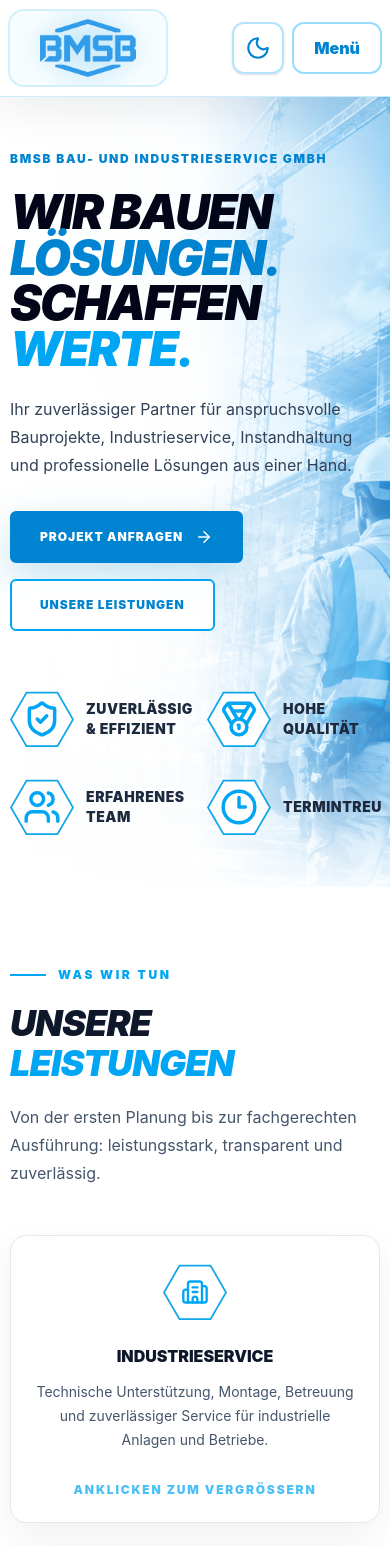
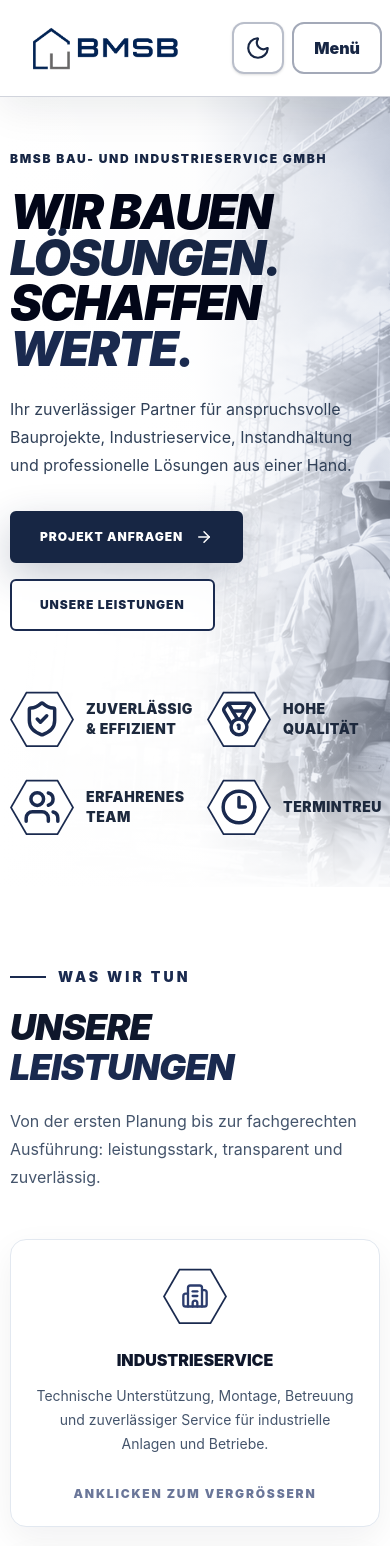
Before and after one commit to bmkbauservice-hue/BMSB_GmbH_Version_2, a React (Vite) app: page / in a window 390 px wide. Shown: the top 1546 px of the page. Built offline with nearby package versions, Linux system fonts and the light colour scheme.

Commit message:
BMSB Website mit neuem Logo und Design finalisieren

```diff
--- a/index.html
+++ b/index.html
@@ -4,7 +4,7 @@
     <meta charset="UTF-8" />
     <meta name="viewport" content="width=device-width, initial-scale=1.0" />
     <meta name="description" content="BMSB Bau- und Industrieservice GmbH in Berlin – Bauleistungen, Industrieservice, Instandhaltung und professionelle Lösungen aus einer Hand." />
-    <meta name="theme-color" content="#0ea5e9" />
+    <meta name="theme-color" content="#1a2a4f" />
     <script>
       try {
         const savedTheme = localStorage.getItem("bmsb-theme");
@@ -15,12 +15,12 @@
         document.documentElement.style.colorScheme = useDarkTheme ? "dark" : "light";
         document
           .querySelector('meta[name="theme-color"]')
-          ?.setAttribute("content", useDarkTheme ? "#07111d" : "#0ea5e9");
+          ?.setAttribute("content", useDarkTheme ? "#07111d" : "#1a2a4f");
       } catch {
         document.documentElement.classList.remove("dark");
       }
     </script>
-    <link rel="icon" type="image/png" href="%BASE_URL%images/brand/bmsb-logo.png" />
+    <link rel="icon" type="image/png" href="%BASE_URL%images/brand/bmsb-logo-wordmark.png" />
     <title>BMSB Bau- und Industrieservice GmbH</title>
   </head>
   <body>
--- a/src/components/Cta.jsx
+++ b/src/components/Cta.jsx
@@ -2,7 +2,7 @@ export default function Cta() {
   return (
     <section id="kontakt" className="relative overflow-hidden bg-white py-24 transition-colors duration-300 blue-grid dark:bg-slate-950">
       <div className="section-shell">
-        <div className="overflow-hidden rounded-[2.5rem] bg-sky-500 p-8 text-white shadow-2xl shadow-sky-500/20 transition-colors duration-300 dark:bg-sky-900 dark:shadow-black/30 sm:p-12 lg:p-16">
+        <div className="overflow-hidden rounded-[2.5rem] bg-sky-500 p-8 text-white shadow-2xl shadow-sky-500/20 transition-all duration-300 hover:-translate-y-1 hover:shadow-[0_28px_70px_rgba(26,42,79,0.28)] dark:bg-sky-900 dark:shadow-black/30 sm:p-12 lg:p-16">
           <div className="grid gap-10 lg:grid-cols-[1.25fr_0.75fr] lg:items-end">
             <div className="max-w-3xl">
               <p className="text-sm font-black uppercase tracking-[0.25em] text-white/75">
@@ -18,13 +18,13 @@ export default function Cta() {
               </p>
               <a
                 href="mailto:info@bmsb-gmbh.com"
-                className="mt-8 inline-flex rounded-xl bg-white px-6 py-4 font-black uppercase tracking-wide text-sky-600 transition hover:-translate-y-1"
+                className="mt-8 inline-flex rounded-xl bg-white px-6 py-4 font-black uppercase tracking-wide text-[#1a2a4f] transition hover:-translate-y-1 hover:bg-sky-50"
               >
                 E-Mail schreiben →
               </a>
             </div>
 
-            <address className="not-italic rounded-3xl border border-white/25 bg-white/10 p-6 text-white backdrop-blur">
+            <address className="not-italic rounded-3xl border border-white/25 bg-white/10 p-6 text-white backdrop-blur transition-all duration-300 hover:border-white/45 hover:bg-white/15">
               <p className="font-black">BMSB Bau- und Industrieservice GmbH</p>
               <p className="mt-4 leading-7 text-white/85">
                 Unter den Linden 26–30<br />
--- a/src/components/Header.jsx
+++ b/src/components/Header.jsx
@@ -17,18 +17,14 @@ export default function Header() {
       <div className="header-shell flex h-24 items-center justify-between gap-3 sm:h-32 lg:h-36 lg:gap-8">
         <a
           href="#start"
-          className="group relative flex w-40 shrink-0 flex-col items-center justify-center overflow-hidden rounded-2xl border-2 border-sky-500/15 bg-sky-500/[0.03] px-3 py-2 shadow-[0_0_0_rgba(14,165,233,0)] transition-all duration-300 hover:scale-[1.04] hover:border-sky-400/60 hover:bg-sky-500/[0.06] hover:shadow-[0_0_38px_rgba(14,165,233,0.25)] sm:w-52 lg:w-60 dark:bg-sky-400/[0.03]"
+          className="group relative flex w-48 shrink-0 items-center justify-center overflow-hidden rounded-xl border border-transparent bg-transparent px-2 py-2 transition-all duration-300 hover:scale-[1.03] hover:border-sky-400/30 hover:bg-sky-500/[0.04] sm:w-64 lg:w-72 dark:hover:bg-white/[0.04]"
           aria-label="BMSB Startseite"
         >
-          <span className="pointer-events-none absolute inset-0 bg-[radial-gradient(circle_at_center,rgba(14,165,233,0.14),transparent_68%)] opacity-70 transition-opacity group-hover:opacity-100" />
           <img
-            src={`${import.meta.env.BASE_URL}images/brand/bmsb-logo-clean.png`}
-            alt="BMSB"
-            className="relative h-[58px] w-auto object-contain drop-shadow-[0_0_10px_rgba(14,165,233,0.2)] transition-all duration-300 group-hover:drop-shadow-[0_0_18px_rgba(14,165,233,0.55)] sm:h-[76px] lg:h-[88px]"
+            src={`${import.meta.env.BASE_URL}images/brand/bmsb-logo-wordmark.png`}
+            alt="BMSB Bau- und Industrieservice GmbH"
+            className="relative h-auto w-full object-contain transition-[filter] duration-300 dark:brightness-0 dark:invert"
           />
-          <span className="relative mt-1 hidden whitespace-nowrap text-[10px] font-black tracking-[0.08em] text-slate-700 uppercase sm:block lg:text-[11px] dark:text-slate-100">
-            Bau &amp; Industrieservice GmbH
-          </span>
         </a>
 
         <nav className="hidden items-center gap-3 xl:flex" aria-label="Hauptnavigation">
@@ -36,7 +32,7 @@ export default function Header() {
             <a
               key={label}
               href={href}
-              className="inline-flex min-h-14 items-center rounded-xl border-2 border-transparent px-5 py-4 text-sm font-black uppercase tracking-[0.11em] text-slate-700 transition-all duration-300 hover:-translate-y-1 hover:border-sky-500 hover:bg-sky-50 hover:text-sky-600 hover:shadow-[0_10px_25px_rgba(14,165,233,0.16)] dark:text-slate-100 dark:hover:border-sky-400 dark:hover:bg-slate-900 dark:hover:text-sky-300"
+              className="inline-flex min-h-14 items-center rounded-xl border-2 border-transparent px-5 py-4 text-sm font-black uppercase tracking-[0.11em] text-slate-700 transition-all duration-300 hover:-translate-y-1 hover:border-sky-500 hover:bg-sky-50 hover:text-sky-600 hover:shadow-[0_10px_25px_rgba(26,42,79,0.16)] dark:text-slate-100 dark:hover:border-sky-400 dark:hover:bg-slate-900 dark:hover:text-sky-300"
             >
               {label}
             </a>
@@ -48,7 +44,7 @@ export default function Header() {
 
           <a
             href="#kontakt"
-            className="hidden min-h-16 items-center rounded-xl border-2 border-sky-400 bg-sky-500 px-8 text-sm font-black uppercase tracking-[0.1em] text-white shadow-[0_15px_34px_rgba(14,165,233,0.3)] transition-all duration-300 hover:-translate-y-1 hover:scale-[1.03] hover:border-amber-300 hover:bg-sky-600 hover:shadow-[0_18px_40px_rgba(14,165,233,0.4),0_0_22px_rgba(245,158,11,0.22)] dark:hover:border-amber-300 lg:inline-flex"
+            className="hidden min-h-16 items-center rounded-xl border-2 border-sky-400 bg-sky-500 px-8 text-sm font-black uppercase tracking-[0.1em] text-white shadow-[0_15px_34px_rgba(26,42,79,0.3)] transition-all duration-300 hover:-translate-y-1 hover:scale-[1.03] hover:border-sky-300 hover:bg-sky-600 hover:shadow-[0_18px_40px_rgba(26,42,79,0.4)] lg:inline-flex"
           >
             Projekt anfragen
           </a>
--- a/src/components/Hero.jsx
+++ b/src/components/Hero.jsx
@@ -19,7 +19,7 @@ export default function Hero() {
         <img
           src={`${import.meta.env.BASE_URL}images/hero/hero-bmsb.jpg`}
           alt="Bauarbeiter vor einem Rohbau"
-          className="h-full w-full object-cover object-[68%_center] sm:object-[64%_center] lg:object-right"
+          className="h-full w-full object-cover object-[68%_center] grayscale contrast-[1.08] sm:object-[64%_center] lg:object-right"
           onError={(event) => {
             event.currentTarget.onerror = null;
             event.currentTarget.src =
@@ -28,13 +28,16 @@ export default function Hero() {
         />
       </div>
 
+      {/* Dezente Tönung in den neuen BMSB-Firmenfarben */}
+      <div className="absolute inset-0 -z-[25] bg-[#1a2a4f]/25 mix-blend-color dark:bg-[#1a2a4f]/40" />
+
       {/* Weiß-Blau Overlay */}
       <div className="absolute inset-0 -z-20 bg-linear-to-r from-white via-white/95 to-sky-300/25 dark:from-slate-950 dark:via-slate-950/94 dark:to-sky-950/35 lg:via-white/80 lg:dark:via-slate-950/82" />
 
       {/* Verlauf nach unten */}
       <div className="absolute inset-x-0 bottom-0 -z-10 h-32 bg-linear-to-t from-white/90 to-transparent dark:from-slate-950/90" />
 
-      <div className="hero-angle absolute right-0 bottom-0 -z-10 hidden h-44 w-[42%] bg-linear-to-r from-sky-500 to-blue-500 lg:block" />
+      <div className="hero-angle absolute right-0 bottom-0 -z-10 hidden h-44 w-[42%] bg-linear-to-r from-[#1a2a4f] to-[#2e4478] lg:block" />
 
       {/* Inhalt */}
       <div className="section-shell flex min-h-[610px] items-center py-12 lg:min-h-[650px] lg:py-14">
@@ -45,9 +48,9 @@ export default function Hero() {
 
           <h1 className="mt-5 max-w-3xl text-5xl leading-[0.95] font-black tracking-[-0.04em] text-slate-950 uppercase italic dark:text-white sm:text-6xl lg:text-7xl">
             Wir bauen
-            <span className="block text-sky-600">Lösungen.</span>
+            <span className="block text-sky-600 dark:text-sky-300">Lösungen.</span>
             <span className="block">Schaffen</span>
-            <span className="block text-sky-500">Werte.</span>
+            <span className="block text-sky-500 dark:text-sky-300">Werte.</span>
           </h1>
 
           <p className="mt-6 max-w-xl text-base leading-7 text-slate-700 dark:text-slate-300 sm:text-lg">
@@ -59,7 +62,7 @@ export default function Hero() {
           <div className="mt-8 flex flex-wrap gap-4">
             <a
               href="#kontakt"
-              className="inline-flex min-h-13 items-center justify-center gap-3 rounded-md border-2 border-sky-600 bg-sky-600 px-7 text-xs font-black tracking-[0.08em] text-white uppercase shadow-[0_14px_40px_rgba(2,132,199,0.24)] transition hover:-translate-y-0.5 hover:border-sky-800 hover:bg-sky-700"
+              className="inline-flex min-h-13 items-center justify-center gap-3 rounded-md border-2 border-sky-600 bg-sky-600 px-7 text-xs font-black tracking-[0.08em] text-white uppercase shadow-[0_14px_40px_rgba(26,42,79,0.24)] transition hover:-translate-y-0.5 hover:border-sky-800 hover:bg-sky-700"
             >
               Projekt anfragen <ArrowRight size={18} />
             </a>
@@ -88,7 +91,7 @@ export default function Hero() {
     </span>
   </span>
 
-  <span className="transition-colors duration-300 group-hover:text-amber-400">
+  <span className="transition-colors duration-300 group-hover:text-sky-400">
     {label}
   </span>
 </div>
--- a/src/components/Projects.jsx
+++ b/src/components/Projects.jsx
@@ -15,7 +15,7 @@ const gallery = Array.from({ length: 50 }, (_, index) => {
     };
   }
 
-  if (number <= 19) {
+  if (number <= 19 || number === 47) {
     return {
       src: `${galleryBaseUrl}bmsb-projekt-${imageNumber}.jpg`,
       category: "Betonbau",
@@ -131,7 +131,7 @@ export default function Projects() {
                 key={image.src}
                 type="button"
                 onClick={() => setSelectedImage(fullIndex)}
-                className="group relative aspect-[4/3] overflow-hidden rounded-2xl border-2 border-white bg-slate-200 text-left shadow-[0_12px_30px_rgba(15,23,42,0.08)] transition hover:-translate-y-1 hover:border-sky-400 hover:shadow-[0_18px_42px_rgba(14,165,233,0.18)] dark:border-slate-800 dark:bg-slate-800"
+                className="group relative aspect-[4/3] overflow-hidden rounded-2xl border-2 border-white bg-slate-200 text-left shadow-[0_12px_30px_rgba(15,23,42,0.08)] transition hover:-translate-y-1 hover:border-sky-400 hover:shadow-[0_18px_42px_rgba(26,42,79,0.18)] dark:border-slate-800 dark:bg-slate-800"
                 aria-label={`${image.title} – Bild ${index + 1} vergrößern`}
               >
                 <img
@@ -161,7 +161,7 @@ export default function Projects() {
             <button
               type="button"
               onClick={() => setShowAll(true)}
-              className="inline-flex min-h-13 items-center gap-3 rounded-md border-2 border-sky-500 bg-white px-7 text-xs font-black uppercase tracking-[0.08em] text-sky-600 transition hover:-translate-y-0.5 hover:bg-sky-500 hover:text-white dark:bg-slate-900 dark:text-sky-300"
+              className="inline-flex min-h-13 items-center gap-3 rounded-md border-2 border-[#2c3d6e] bg-white px-7 text-xs font-black uppercase tracking-[0.08em] text-[#2c3d6e] transition-all duration-300 hover:-translate-y-0.5 hover:border-[#60a5fa] hover:bg-[#60a5fa]/10 hover:text-[#60a5fa] hover:shadow-[0_0_22px_rgba(96,165,250,0.35)] hover:[text-shadow:0_0_8px_rgba(96,165,250,0.8)] dark:bg-slate-900"
             >
               <Images size={19} /> Alle {filteredGallery.length} Bilder anzeigen
             </button>
--- a/src/components/Services.jsx
+++ b/src/components/Services.jsx
@@ -43,7 +43,7 @@ export default function Services() {
       <div className="section-shell">
         <div className="grid gap-6 md:grid-cols-2 xl:grid-cols-[1.55fr_repeat(4,1fr)] xl:items-stretch">
           <div className="flex flex-col justify-center pb-6 md:col-span-2 xl:col-span-1 xl:pb-0 xl:pr-5">
-            <p className="flex items-center gap-3 text-xs font-black uppercase tracking-[0.22em] text-sky-500">
+            <p className="flex items-center gap-3 text-sm font-black uppercase tracking-[0.22em] text-sky-500 sm:text-base">
               <span className="h-0.5 w-9 bg-sky-500" /> Was wir tun
             </p>
             <h2 className="mt-5 text-4xl font-black uppercase italic tracking-tight text-slate-900 dark:text-white sm:text-5xl">
@@ -64,12 +64,12 @@ export default function Services() {
                 type="button"
                 onClick={() => setSelectedIndex(index)}
                 aria-haspopup="dialog"
-                className="group relative flex min-h-72 cursor-pointer flex-col items-center overflow-hidden rounded-2xl border border-slate-200 bg-white p-6 text-center shadow-[0_12px_35px_rgba(15,23,42,0.06)] transition-all duration-300 hover:-translate-y-3 hover:scale-[1.03] hover:border-amber-400/80 hover:shadow-[0_22px_55px_rgba(14,165,233,0.24),0_0_32px_rgba(245,158,11,0.22)] focus-visible:outline-2 focus-visible:outline-offset-4 focus-visible:outline-sky-500 dark:border-slate-800 dark:bg-slate-900 dark:shadow-black/20 dark:hover:border-amber-300/80"
+                className="group relative flex min-h-72 cursor-pointer flex-col items-center overflow-hidden rounded-2xl border border-slate-200 bg-white p-6 text-center shadow-[0_12px_35px_rgba(15,23,42,0.06)] transition-all duration-300 hover:-translate-y-3 hover:scale-[1.03] hover:border-[#60a5fa] hover:shadow-[0_0_28px_rgba(96,165,250,0.28),0_22px_55px_rgba(26,42,79,0.2)] focus-visible:outline-2 focus-visible:outline-offset-4 focus-visible:outline-[#60a5fa] dark:border-slate-800 dark:bg-slate-900 dark:shadow-black/20 dark:hover:border-[#60a5fa]"
               >
-                <span className="pointer-events-none absolute inset-x-0 top-0 h-1 origin-left scale-x-0 bg-linear-to-r from-sky-500 via-amber-300 to-sky-500 transition-transform duration-300 group-hover:scale-x-100" />
-                <span className="hex-icon size-16 shrink-0 transition-all duration-300 group-hover:scale-125 group-hover:drop-shadow-[0_0_12px_rgba(245,158,11,0.85)]">
+                <span className="pointer-events-none absolute inset-x-0 top-0 h-1 origin-left scale-x-0 bg-linear-to-r from-[#60a5fa] via-[#bfdbfe] to-[#60a5fa] transition-transform duration-300 group-hover:scale-x-100" />
+                <span className="hex-icon service-card-icon size-16 shrink-0 transition-all duration-300 group-hover:scale-125">
                   <span className="hex-icon-inner">
-                    <Icon size={28} className="text-sky-500" />
+                    <Icon size={28} className="service-card-svg text-[#2c3d6e]" />
                   </span>
                 </span>
                 <h3 className="mt-5 text-base font-black uppercase text-slate-900 dark:text-white">
@@ -78,7 +78,7 @@ export default function Services() {
                 <p className="mt-3 text-sm leading-6 text-slate-600 dark:text-slate-300">
                   {service.text}
                 </p>
-                <span className="mt-auto pt-5 text-xs font-black uppercase tracking-[0.15em] text-sky-500 opacity-70 transition-opacity group-hover:opacity-100">
+                <span className="mt-auto pt-5 text-xs font-black uppercase tracking-[0.15em] text-[#2c3d6e] opacity-70 transition-all duration-300 group-hover:text-[#60a5fa] group-hover:opacity-100 group-hover:[text-shadow:0_0_10px_rgba(96,165,250,0.95)]">
                   Anklicken zum Vergrößern
                 </span>
               </button>
@@ -98,7 +98,7 @@ export default function Services() {
             aria-modal="true"
             aria-labelledby="service-detail-title"
             onMouseDown={(event) => event.stopPropagation()}
-            className="service-detail-pop relative max-h-[90vh] w-full max-w-2xl overflow-y-auto rounded-3xl border border-sky-400/40 bg-white p-7 text-center shadow-[0_30px_100px_rgba(14,165,233,0.3),0_0_55px_rgba(245,158,11,0.22)] dark:bg-slate-900 sm:p-12"
+            className="service-detail-pop relative max-h-[90vh] w-full max-w-2xl overflow-y-auto rounded-3xl border border-sky-400/40 bg-white p-7 text-center shadow-[0_30px_100px_rgba(26,42,79,0.3)] dark:bg-slate-900 sm:p-12"
           >
             <button
               type="button"
@@ -109,12 +109,12 @@ export default function Services() {
               <X size={24} />
             </button>
 
-            <p className="text-sm font-black uppercase tracking-[0.28em] text-sky-500">
+            <p className="text-sm font-black uppercase tracking-[0.28em] text-[#60a5fa] [text-shadow:0_0_10px_rgba(96,165,250,0.9)]">
               Leistung {selectedService.number}
             </p>
-            <span className="hex-icon mx-auto mt-7 size-24 drop-shadow-[0_0_18px_rgba(245,158,11,0.75)] sm:size-28">
+            <span className="hex-icon service-detail-icon mx-auto mt-7 size-24 sm:size-28">
               <span className="hex-icon-inner">
-                <SelectedIcon size={50} className="text-sky-500" />
+                <SelectedIcon size={50} className="text-[#60a5fa] drop-shadow-[0_0_7px_rgba(96,165,250,0.9)]" />
               </span>
             </span>
             <h3
@@ -131,14 +131,14 @@ export default function Services() {
               <a
                 href="#kontakt"
                 onClick={closeDetails}
-                className="rounded-xl bg-sky-500 px-7 py-4 text-sm font-black uppercase tracking-wider text-white transition hover:bg-sky-400 hover:shadow-[0_0_25px_rgba(14,165,233,0.55)]"
+                className="rounded-xl bg-sky-500 px-7 py-4 text-sm font-black uppercase tracking-wider text-white transition hover:bg-sky-400 hover:shadow-[0_0_25px_rgba(46,68,120,0.55)]"
               >
                 Projekt anfragen
               </a>
               <button
                 type="button"
                 onClick={closeDetails}
-                className="cursor-pointer rounded-xl border border-sky-500 px-7 py-4 text-sm font-black uppercase tracking-wider text-sky-600 transition hover:bg-sky-500 hover:text-white dark:text-sky-300"
+                className="cursor-pointer rounded-xl border border-[#2c3d6e] px-7 py-4 text-sm font-black uppercase tracking-wider text-[#2c3d6e] transition-all duration-300 hover:border-[#60a5fa] hover:bg-[#60a5fa]/10 hover:text-[#60a5fa] hover:shadow-[0_0_22px_rgba(96,165,250,0.4)] hover:[text-shadow:0_0_9px_rgba(96,165,250,0.9)]"
               >
                 Schließen
               </button>
--- a/src/components/Stats.jsx
+++ b/src/components/Stats.jsx
@@ -9,10 +9,10 @@ export default function Stats() {
         ].map(([value, label]) => (
           <div
             key={label}
-            className="rounded-3xl border border-sky-500/15 bg-white p-8 shadow-lg shadow-sky-500/5 dark:border-sky-300/15 dark:bg-slate-950 dark:shadow-black/20"
+            className="group rounded-3xl border border-sky-500/15 bg-white p-8 shadow-lg shadow-sky-500/5 transition-all duration-300 hover:-translate-y-1 hover:border-[#60a5fa] hover:shadow-[0_0_24px_rgba(96,165,250,0.22)] dark:border-slate-800 dark:bg-slate-950 dark:shadow-black/20 dark:hover:border-[#60a5fa]"
           >
-            <p className="text-5xl font-black text-sky-500">{value}</p>
-            <p className="mt-3 font-extrabold uppercase tracking-wide text-sky-600 dark:text-sky-300">
+            <p className="text-5xl font-black text-[#2c3d6e] transition-all duration-300 group-hover:text-[#60a5fa] group-hover:[text-shadow:0_0_10px_rgba(96,165,250,0.75)]">{value}</p>
+            <p className="mt-3 font-extrabold uppercase tracking-wide text-[#2c3d6e] transition-all duration-300 group-hover:text-[#60a5fa] group-hover:[text-shadow:0_0_8px_rgba(96,165,250,0.7)]">
               {label}
             </p>
           </div>
--- a/src/components/ThemeToggle.jsx
+++ b/src/components/ThemeToggle.jsx
@@ -6,7 +6,7 @@ function applyTheme(useDarkTheme) {
   document.documentElement.style.colorScheme = useDarkTheme ? "dark" : "light";
   document
     .querySelector('meta[name="theme-color"]')
-    ?.setAttribute("content", useDarkTheme ? "#07111d" : "#0ea5e9");
+    ?.setAttribute("content", useDarkTheme ? "#07111d" : "#1a2a4f");
 }
 
 export default function ThemeToggle() {
@@ -26,7 +26,7 @@ export default function ThemeToggle() {
     <button
       type="button"
       onClick={toggleTheme}
-      className="grid size-13 shrink-0 cursor-pointer place-items-center rounded-xl border-2 border-sky-500/30 bg-white/70 text-sky-600 shadow-sm transition-all duration-300 hover:-translate-y-1 hover:scale-105 hover:border-amber-300 hover:bg-sky-50 hover:shadow-[0_0_22px_rgba(245,158,11,0.22)] dark:border-sky-300/25 dark:bg-slate-900/80 dark:text-sky-300 dark:hover:border-amber-300 dark:hover:bg-slate-800 sm:size-15"
+      className="grid size-13 shrink-0 cursor-pointer place-items-center rounded-xl border-2 border-sky-500/30 bg-white/70 text-sky-600 shadow-sm transition-all duration-300 hover:-translate-y-1 hover:scale-105 hover:border-sky-300 hover:bg-sky-50 hover:shadow-[0_0_22px_rgba(26,42,79,0.22)] dark:border-sky-300/25 dark:bg-slate-900/80 dark:text-sky-300 dark:hover:border-sky-200 dark:hover:bg-slate-800 sm:size-15"
       aria-label={isDark ? "Hellmodus einschalten" : "Darkmode einschalten"}
       aria-pressed={isDark}
       title={isDark ? "Hellmodus" : "Darkmode"}
--- a/src/styles/index.css
+++ b/src/styles/index.css
@@ -3,16 +3,27 @@
 @custom-variant dark (&:where(.dark, .dark *));
 
 @theme {
-  --color-bmsb: #0ea5e9;
-  --color-bmsb-strong: #0284c7;
-  --color-bmsb-soft: #e0f2fe;
+  --color-bmsb: #1a2a4f;
+  --color-bmsb-strong: #2e4478;
+  --color-bmsb-soft: #e6eaf2;
+  --color-sky-50: #f4f6f9;
+  --color-sky-100: #e6eaf2;
+  --color-sky-200: #d2d9e6;
+  --color-sky-300: #aab8d2;
+  --color-sky-400: #7186b4;
+  --color-sky-500: #1a2a4f;
+  --color-sky-600: #172644;
+  --color-sky-700: #13203a;
+  --color-sky-800: #0f1930;
+  --color-sky-900: #0b1326;
+  --color-sky-950: #070d1a;
 }
 
 :root {
   font-family:
     Inter, ui-sans-serif, system-ui, -apple-system, BlinkMacSystemFont, "Segoe UI",
     sans-serif;
-  color: #0284c7;
+  color: #1a2a4f;
   background: #ffffff;
   font-synthesis: none;
   text-rendering: optimizeLegibility;
@@ -41,7 +52,7 @@ body {
 }
 
 ::selection {
-  background: #0ea5e9;
+  background: #1a2a4f;
   color: #ffffff;
 }
 
@@ -59,7 +70,7 @@ body {
   display: grid;
   place-items: center;
   padding: 2px;
-  background: #0ea5e9;
+  background: #1a2a4f;
   clip-path: polygon(25% 6.7%, 75% 6.7%, 100% 50%, 75% 93.3%, 25% 93.3%, 0 50%);
 }
 
@@ -92,20 +103,47 @@ body {
 
 .group:hover > .strength-icon {
   transform: translateY(-3px) scale(1.2);
-  background: #f59e0b;
+  background: #2e4478;
   filter:
-    drop-shadow(0 0 8px rgba(245, 158, 11, 0.95))
-    drop-shadow(0 0 22px rgba(251, 191, 36, 0.7));
+    drop-shadow(0 0 8px rgba(46, 68, 120, 0.75))
+    drop-shadow(0 0 22px rgba(113, 134, 180, 0.55));
 }
 
 .group:hover > .strength-icon .strength-icon-inner {
-  box-shadow: inset 0 0 18px rgba(251, 191, 36, 0.24);
+  box-shadow: inset 0 0 18px rgba(113, 134, 180, 0.24);
 }
 
 .group:hover > .strength-icon .strength-svg {
-  color: #fbbf24;
+  color: #aab8d2;
   transform: scale(1.12);
-  filter: drop-shadow(0 0 6px rgba(251, 191, 36, 0.95));
+  filter: drop-shadow(0 0 6px rgba(170, 184, 210, 0.75));
+}
+
+.service-card-icon,
+.service-card-svg {
+  transition:
+    color 300ms ease,
+    background-color 300ms ease,
+    filter 300ms ease;
+}
+
+.group:hover > .service-card-icon {
+  background: #60a5fa;
+  filter:
+    drop-shadow(0 0 7px rgba(96, 165, 250, 0.9))
+    drop-shadow(0 0 18px rgba(96, 165, 250, 0.5));
+}
+
+.group:hover > .service-card-icon .service-card-svg {
+  color: #60a5fa;
+  filter: drop-shadow(0 0 6px rgba(96, 165, 250, 0.9));
+}
+
+.service-detail-icon {
+  background: #60a5fa;
+  filter:
+    drop-shadow(0 0 8px rgba(96, 165, 250, 0.9))
+    drop-shadow(0 0 22px rgba(96, 165, 250, 0.5));
 }
 
 .hero-angle {
@@ -114,15 +152,21 @@ body {
 
 .blue-grid {
   background-image:
-    linear-gradient(rgba(14, 165, 233, 0.08) 1px, transparent 1px),
-    linear-gradient(90deg, rgba(14, 165, 233, 0.08) 1px, transparent 1px);
+    linear-gradient(rgba(26, 42, 79, 0.08) 1px, transparent 1px),
+    linear-gradient(90deg, rgba(26, 42, 79, 0.08) 1px, transparent 1px);
   background-size: 34px 34px;
 }
 
 .dark .blue-grid {
   background-image:
-    linear-gradient(rgba(56, 189, 248, 0.08) 1px, transparent 1px),
-    linear-gradient(90deg, rgba(56, 189, 248, 0.08) 1px, transparent 1px);
+    linear-gradient(rgba(170, 184, 210, 0.08) 1px, transparent 1px),
+    linear-gradient(90deg, rgba(170, 184, 210, 0.08) 1px, transparent 1px);
+}
+
+/* Akzentschrift im Dark Mode in der definierten Markenfarbe. */
+.dark .text-sky-500,
+.dark .text-sky-600 {
+  color: #2c3d6e;
 }
 
 .glass-blue {
```
Also changed, not shown: src/components/Footer.jsx (+3 -22 lines), public/images/brand/bmsb-logo-wordmark.png (added).
